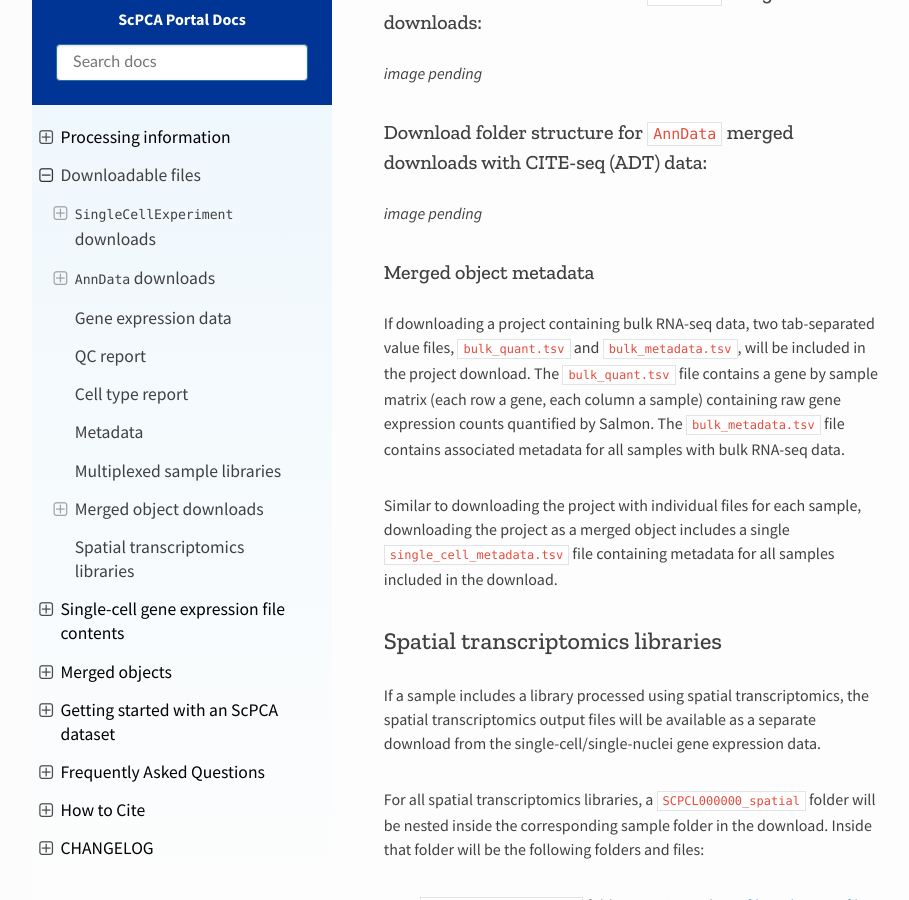
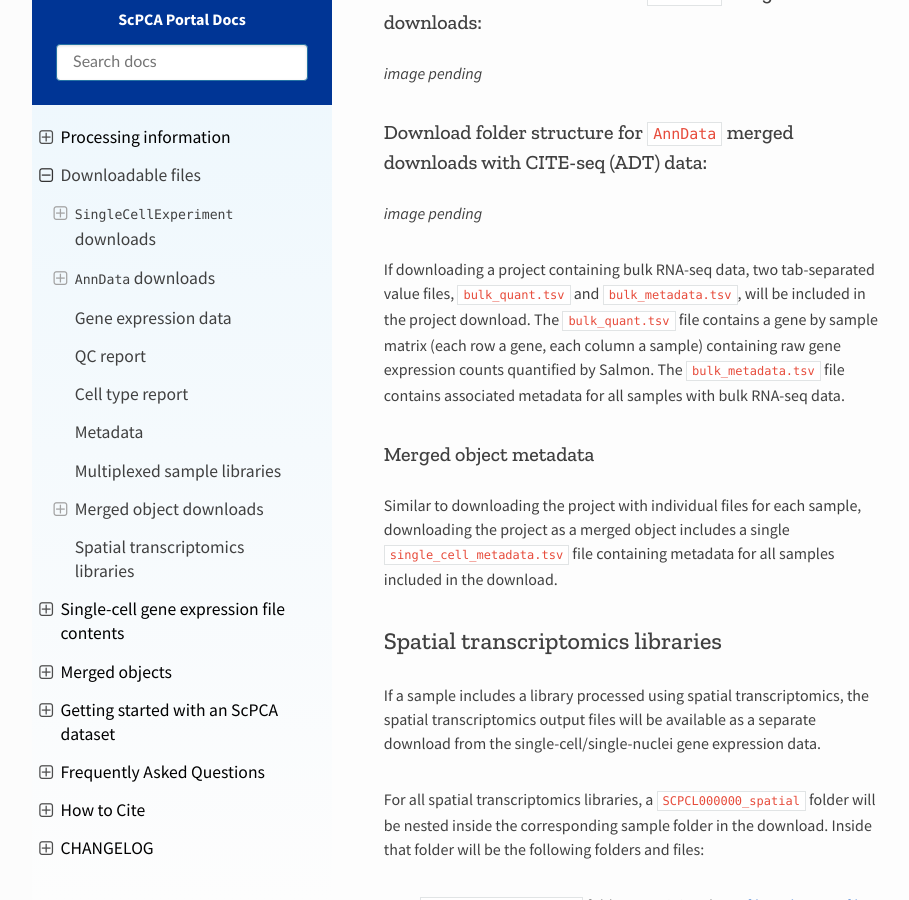
Before and after one commit to DongzeHE/scpca-docs, a Sphinx documentation site: the page built from docs/download_files.md, in a window 1280 px wide and 900 px high, scrolled down 11782 px. Shown: the whole window, without its empty margins (158-1067 px from the left). Built offline with Sphinx 7.4.7 and the Read the Docs theme 2.0.0, drawn with Linux system fonts in a browser that asks for light colours.

```diff
--- a/docs/download_files.md
+++ b/docs/download_files.md
@@ -169,11 +169,11 @@ _image pending_
 _image pending_
 
 
-### Merged object metadata
-
 If downloading a project containing bulk RNA-seq data, two tab-separated value files, `bulk_quant.tsv` and `bulk_metadata.tsv`, will be included in the project download.
 The `bulk_quant.tsv` file contains a gene by sample matrix (each row a gene, each column a sample) containing raw gene expression counts quantified by Salmon.
 The `bulk_metadata.tsv` file contains associated metadata for all samples with bulk RNA-seq data.
+
+### Merged object metadata
 
 Similar to downloading the project with individual files for each sample, downloading the project as a merged object includes a single `single_cell_metadata.tsv` file containing metadata for all samples included in the download.
 
```
